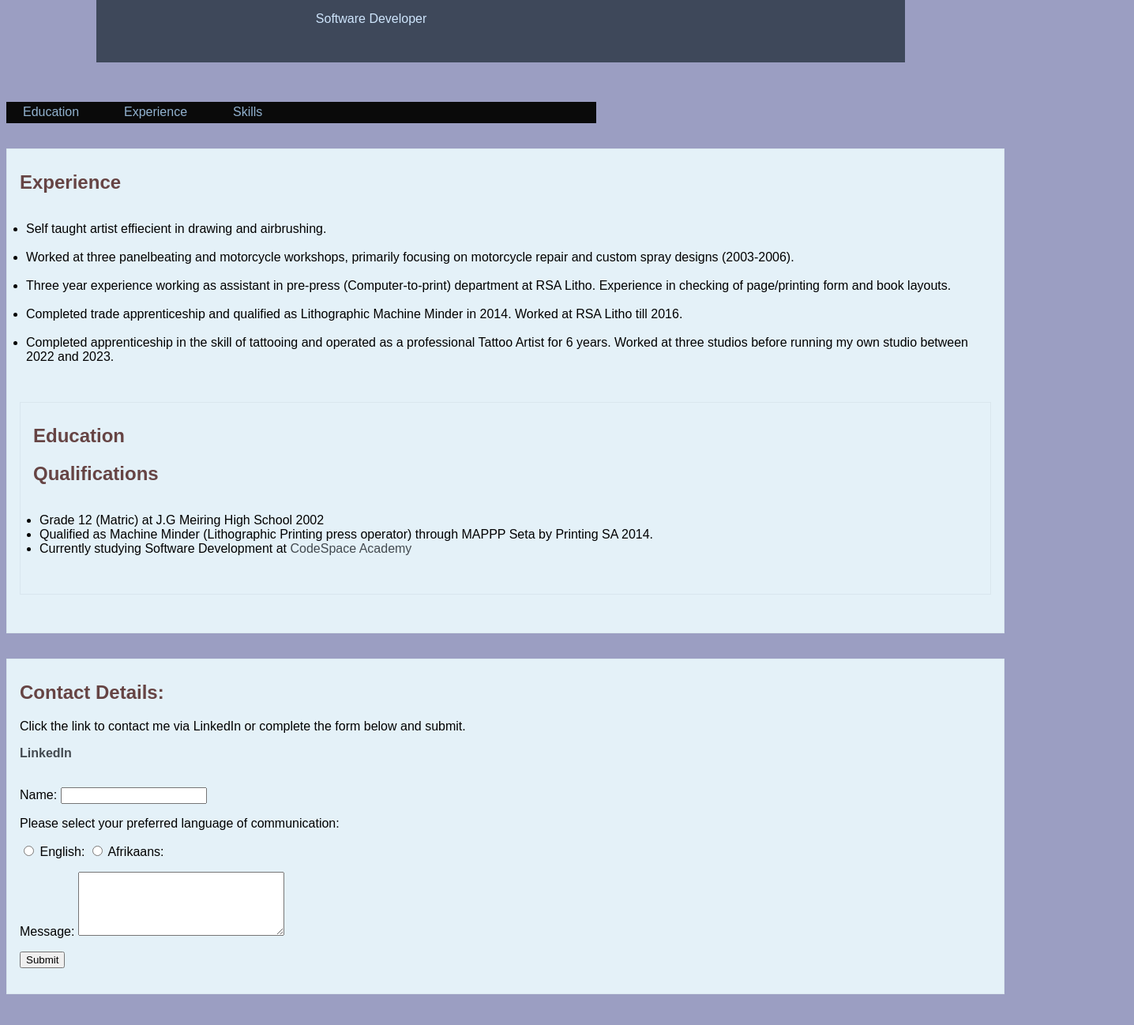
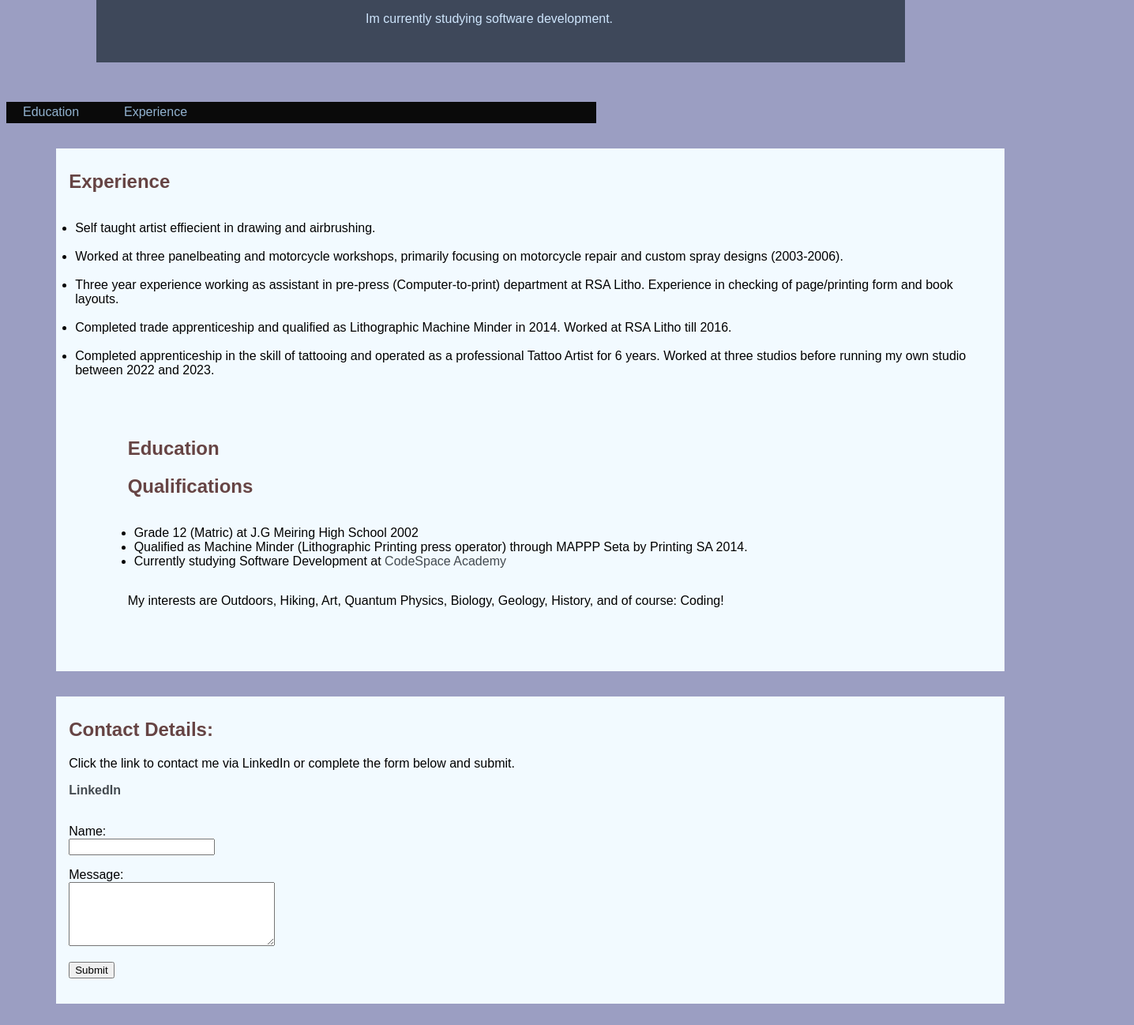
Before and after one commit to RiaanBeukes/RIABEU921_FTO2304_GroupA_RiaanBeukes_ITW9_Final-Digital-Resume, a plain HTML site: page index.html in a window 1280 px wide. Shown: the part 182-1480 px from the top of the page at 79% size, 1436 px wide, since content can reach past the window. Drawn offline with Linux system fonts and the light colour scheme.

Commit message:
changes2

```diff
--- a/css/stylesheet.css
+++ b/css/stylesheet.css
@@ -1,13 +1,3 @@
-
-.educat {
-    border: 1px solid rgb(217, 230, 238);
-    background-color: rgb(228, 241, 248);
-    padding: 1rem;
-    padding-top: 0.5rem;
-    margin-top: 2rem;
-    margin-bottom: 2rem;
-}
-
 .mypic {
     display: block;
     border: 5px double rgb(68, 88, 102) ;
@@ -153,6 +143,7 @@ nav {
 
     .educat {
         font-size: 100%;
+
     }
 
     .exprbut {
@@ -163,12 +154,12 @@ nav {
        width:57%;
     }
 
-    .title {
+    /* .title {
         size:80%;
         position:relative;
         top:-120px;
         left:8%;
-    }
+    } */
 
     .title {
         size:80%;
@@ -199,15 +190,6 @@ nav {
     display:flex;
     position:relative;
     top:-2.23rem;
-    color:rgb(145, 177, 206);
-    font-family: Arial, Helvetica, sans-serif;
-    text-decoration:none;
-}
-
-.sklbut {
-    display:flex;
-    position:relative;
-    top:-4.5rem;
     color:rgb(145, 177, 206);
     font-family: Arial, Helvetica, sans-serif;
     text-decoration:none;
@@ -247,31 +229,39 @@ nav {
     font-family:Arial, Helvetica, sans-serif;
     text-decoration:underline;
 }
-/*-------^-------End of navbar links--------^----------*/
+/*--------------^-----------------End of navbar links----------------^----------*/
+
+/*-------V-------Content font style--------V----------*/
+.educat {
+    border: 1px;
+    background-color:  rgb(242, 250, 255);
+    padding: 1rem;
+    padding-top: 0.5rem;
+    margin-top: 2rem;
+    margin-bottom: 2rem;
+    margin-left: 5%;
+}
 
 
-/*---Headers: Education,Experience,Skills,Contact Details---*/
+/*----------Headers: Education,Experience------------*/
 h2 {
     color:rgb(102, 68, 68);
 }
 
-/*Headers:Job1,Job2*/
 h3 {
     color:rgb(94, 103, 110);
 }
 
 /*Unorderdered lists*/
 ul {
-
-     font-weight: normal;
-     display: inline-block;
-     width: lem;
-     margin-left: -2em;
-
+    font-weight: normal;
+    display: inline-block;
+    width: lem;
+    margin-left: -2em;
 }
 
 footer {
-    background-color: rgb(228, 241, 248);
+    background-color: rgb(242, 250, 255);
 }
 
  /*--------v---------Links in body/footer------------v------------*/
@@ -311,3 +301,8 @@ footer {
      text-decoration:underline;
 }
 /*--------^---------End of links in body/footer------------^------------*/
+
+/*---Text area input form----*/
+label,input {
+    display: block;
+}
--- a/index.html
+++ b/index.html
@@ -15,20 +15,18 @@
            <h1>Riaan Beukes</h1>
       </div>
 
-                <p class="title">Software Developer</p>
+                <p class="title">Im currently studying software development.</p>
 
                 <nav>
                     <a href="#Education" class="edubut">Education</a>
                     <br>
                     <a href="#Experience" class="exprbut">Experience</a>
-                    <br>
-                    <a href="#Skills" class="sklbut">Skills</a>
                 </nav>
 
         <article>
 
                 <div class="educat">
-                   <h2 id="Experience">Experience</h2>
+                   <h2>Experience</h2>
                       <ul>
                           <li>Self taught artist effiecient in drawing and airbrushing.</li>
                            <br>
@@ -42,7 +40,7 @@
                       </ul>
 
                 <div class="educat">
-                    <h2 id="Education">Education</h2>
+                    <h2>Education</h2>
 
                         <p>
                            <h2>Qualifications</h2>
@@ -51,6 +49,10 @@
                               <li>Qualified as Machine Minder (Lithographic Printing press operator) through MAPPP Seta by Printing SA 2014.</li>
                               <li>Currently studying Software Development at <a href="#https://www.codespace.co.za/" class="external">CodeSpace Academy</a></li>
                            </ul>
+                        </p>
+
+                        <p>
+                            My interests are Outdoors, Hiking, Art, Quantum Physics, Biology, Geology, History, and of course: Coding!
                         </p>
                 </div>
         </article>
@@ -62,7 +64,6 @@
 
            <p>Click the link to contact me via LinkedIn or complete the form below and submit.</p>
 
-        <div>
            <div class="linkediname">
                 <a href="https://www.linkedin.com/feed/" class="external" target="_blank">LinkedIn</a>
            </div>
@@ -75,19 +76,7 @@
                     <input type="text" id="name" pattern="[A-Za-z]+" title="Required, letters only."required>
                 </p>
 
-                <p>
-                    <p>Please select your preferred language of communication:</p>
-
-                    <input type="radio" id="english" name="english" value="english">
-                    <label for="english">English:</label
-                      title="Please choose a preferred language of communication:"required>
-
-                    <input type="radio" id="afrikaans" name="afrikaans" value="afrikaans">
-                    <label for="afrikaans">Afrikaans:</label
-                      title="Please choose a preferred language of communication:"required>
-                </p>
-
-                <div>
+                <div class="divvy">
                     <label for="message">Message:</label>
                     <textarea id="message" name="message" rows="5" cols="30" title="Optional"></textarea>
                 </div>
```
Also changed, not shown: img/ct-big-1600xnewpx.jpg (added), 1 other file. Lines whose indentation alone changed are shown as unchanged.
